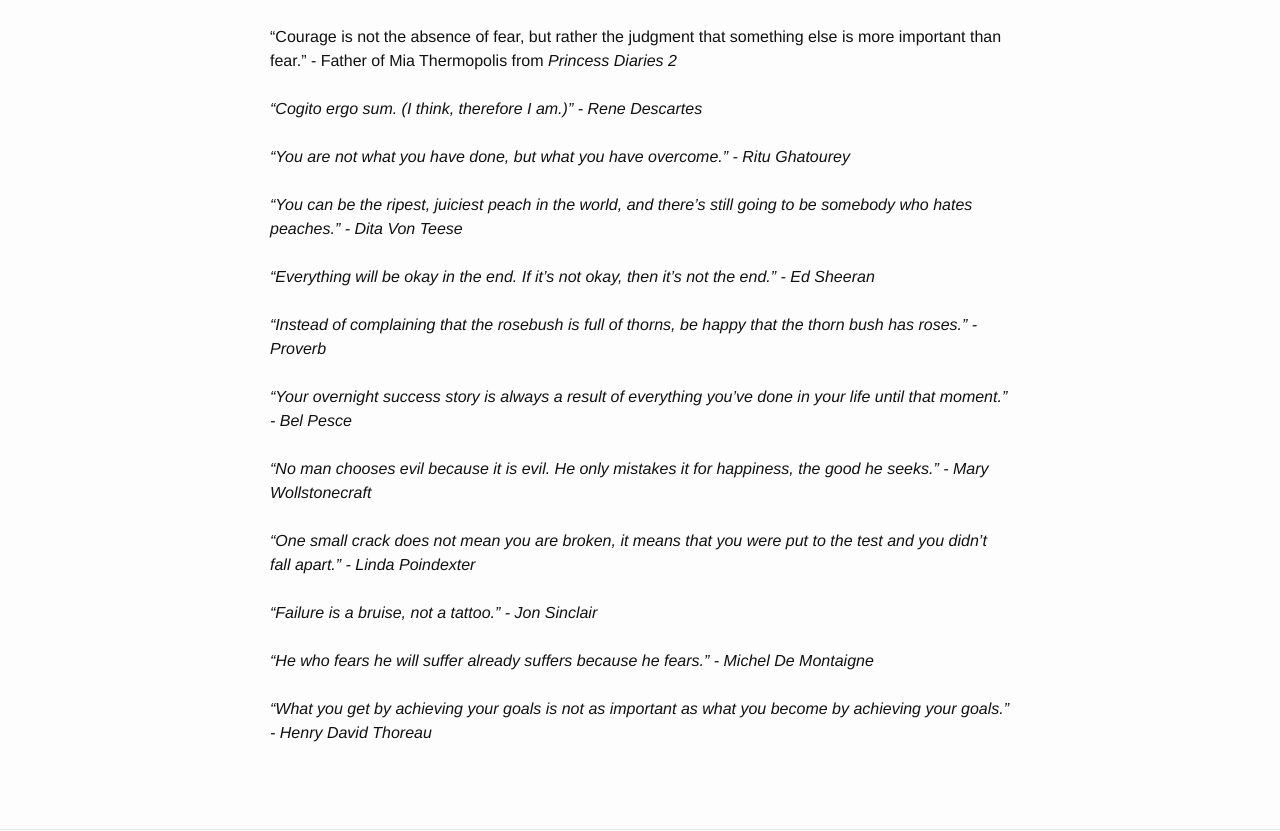
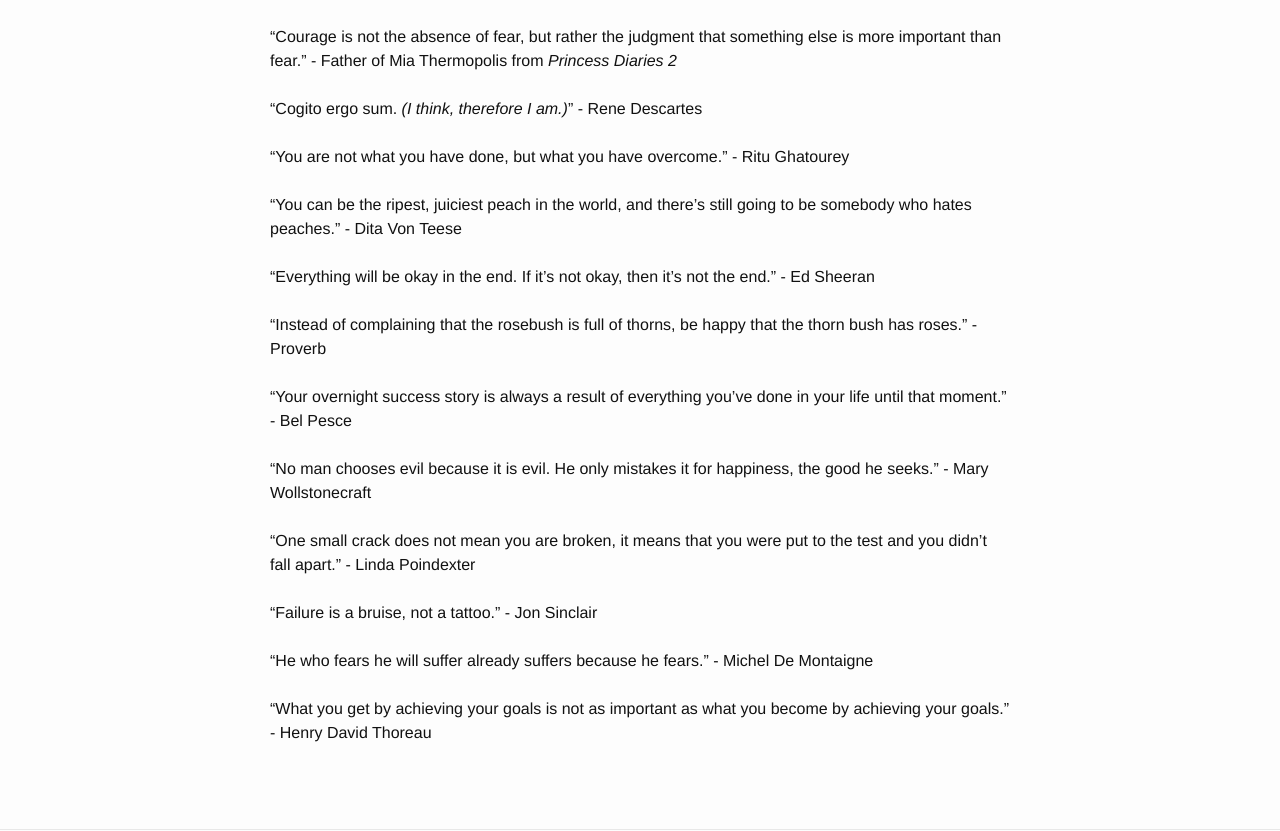
Before and after one commit to helenchew/helenchew.github.io, a Jekyll site: the page built from _posts/2015-05-10-quote-boat.markdown, in a window 1280 px wide. Shown: the part 295-1126 px from the top of the page. Built offline with Jekyll 4.4.1, drawn with Linux system fonts in a browser that asks for light colours.

```diff
--- a/_posts/2015-05-10-quote-boat.markdown
+++ b/_posts/2015-05-10-quote-boat.markdown
@@ -8,7 +8,7 @@ Quotes that float my boat:<br>
 <br>
 "Perfer et obdura; dolor hic tibi proderit olim. <i>(Be patient and tough; someday this pain will be useful to you.)</i>" - (originally Ovid) Joyce Conway from <i>Thanks for the Memories</i> by Cecelia Ahern <br>
 <br>
-"Courage is not the absence of fear, but rather the judgment that something else is more important than fear." - Father of Mia Thermopolis from <i>Princess Diaries 2<i/> <br>
+"Courage is not the absence of fear, but rather the judgment that something else is more important than fear." - Father of Mia Thermopolis from <i>Princess Diaries 2</i> <br>
 <br>
 "Cogito ergo sum. <i>(I think, therefore I am.)</i>" - Rene Descartes <br>
 <br>
```
